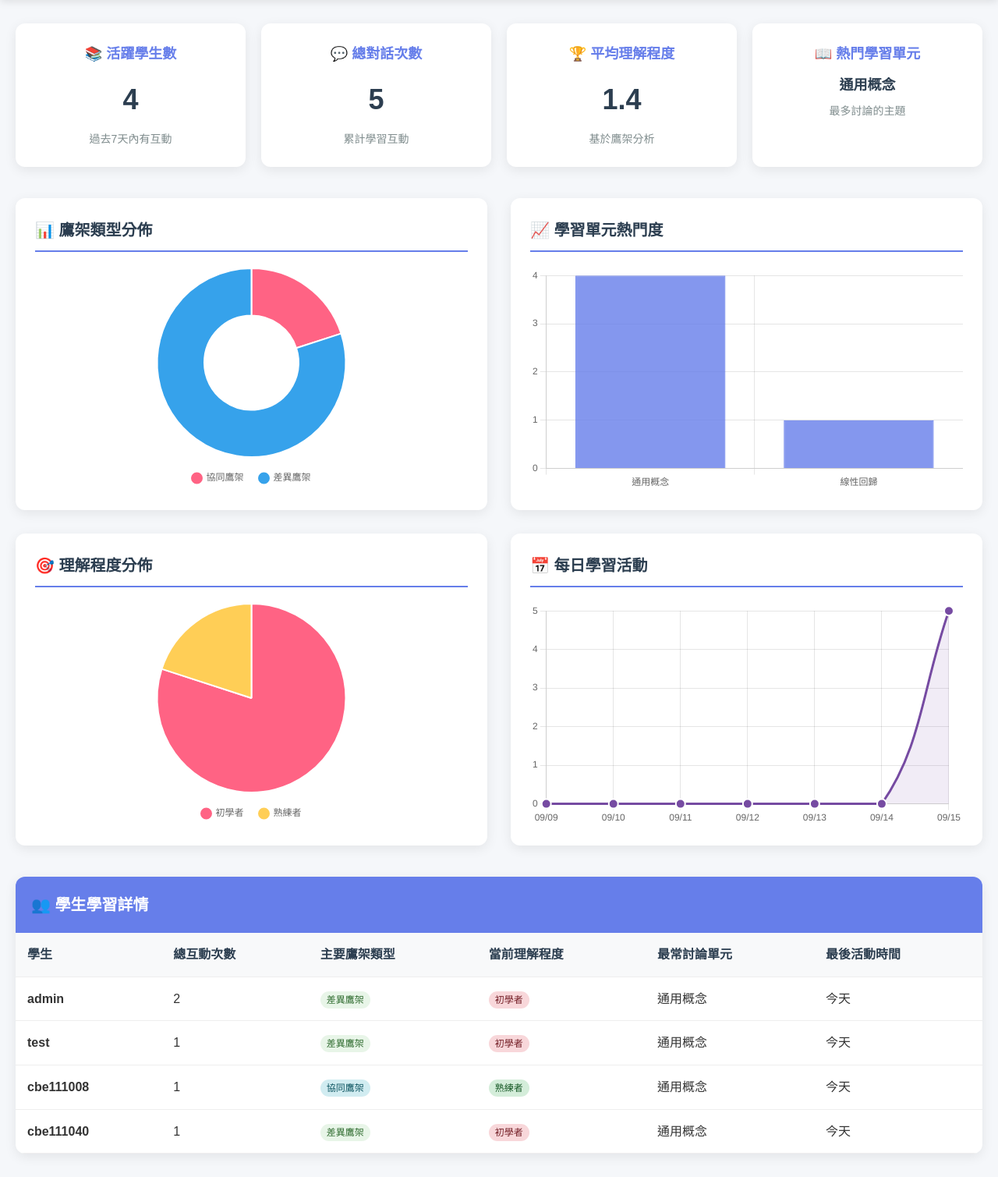
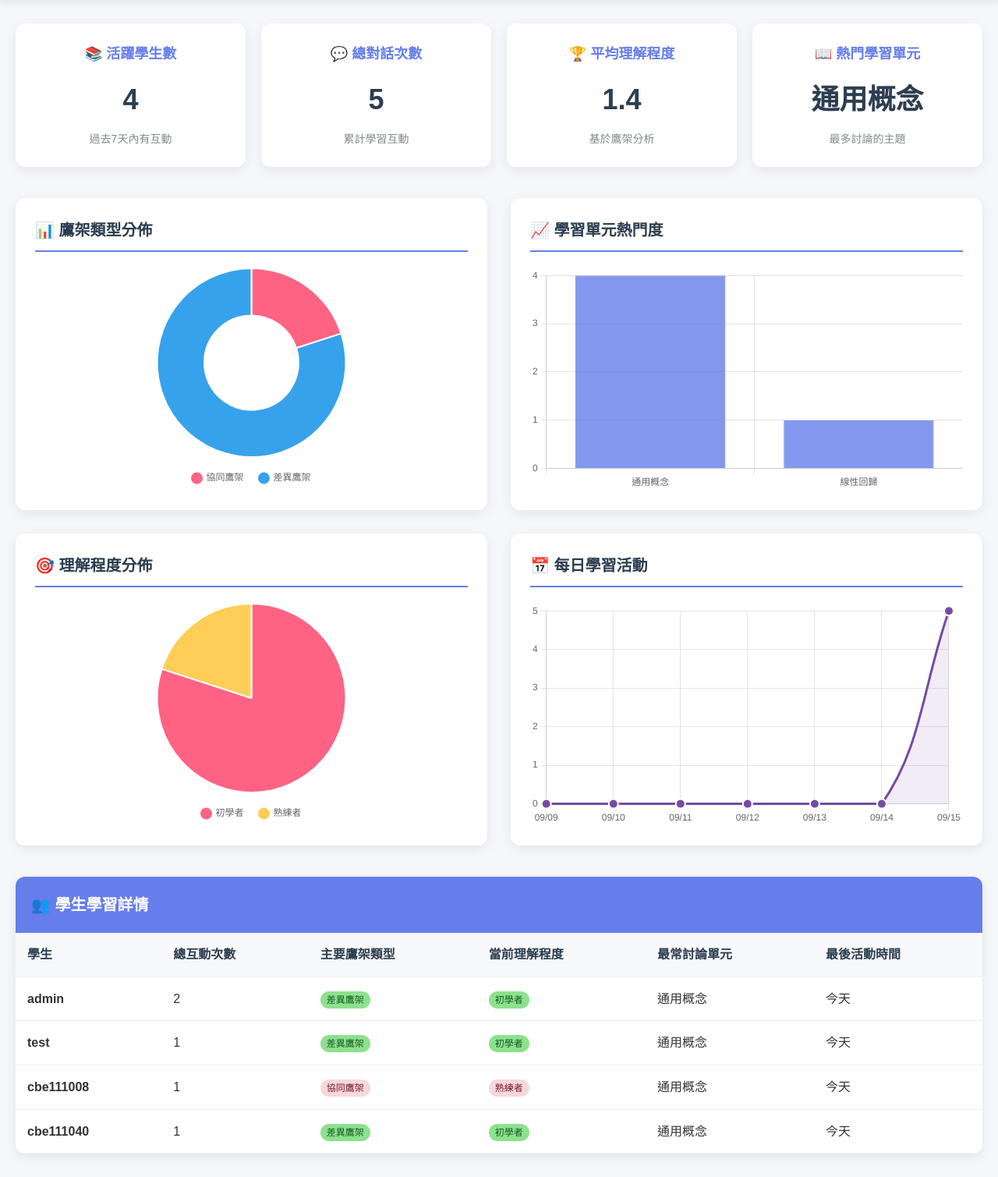
Before and after one commit to ying654/system, a Flask app: page /teacher in a window 1280 px wide. Shown: the part 120-1629 px from the top of the page at 78% size. Run offline with Flask 3, Linux system fonts and the light colour scheme; a user stored in the database is signed in; data comes from the database, SQL or seed files in the repository; both versions use the stored data as it was after the commit.

Commit message:
修正一些東西 和 加註解

```diff
--- a/static/teacher_analytics.css
+++ b/static/teacher_analytics.css
@@ -195,12 +195,12 @@ tr:hover {
     padding: 4px 8px;
     border-radius: 15px;
     font-size: 12px;
-    font-weight: 500;
+    font-weight: 545;
 }
 
 .scaffolding-badge.差異鷹架 {
-    background: #e8f5e8;
-    color: #2d6a2d;
+    background: #8de18d;
+    color: #155724;
 }
 
 .scaffolding-badge.重複鷹架 {
@@ -209,20 +209,20 @@ tr:hover {
 }
 
 .scaffolding-badge.協同鷹架 {
-    background: #d1ecf1;
-    color: #0c5460;
+    background: #f8d7da;
+    color: #721c24;
 }
 
 .level-badge {
     padding: 4px 8px;
     border-radius: 15px;
     font-size: 12px;
-    font-weight: 500;
+    font-weight: 545;
 }
 
 .level-badge.初學者 {
-    background: #f8d7da;
-    color: #721c24;
+    background: #8de18d;
+    color: #155724;
 }
 
 .level-badge.進階學習者 {
@@ -231,8 +231,8 @@ tr:hover {
 }
 
 .level-badge.熟練者 {
-    background: #d4edda;
-    color: #155724;
+    background: #f8d7da;
+    color: #721c24;
 }
 
 .loading {
--- a/static/teacher_analytics.js
+++ b/static/teacher_analytics.js
@@ -1,7 +1,7 @@
 let charts = {}; // 儲存圖表實例
 let isLoading = false; // 防止重複載入
 
-// 載入所有分析數據
+// 按下 重新載入的按鈕 會跑這個function
 async function loadAnalytics() {
     if (isLoading) return;
 
@@ -17,6 +17,7 @@ async function loadAnalytics() {
         document.getElementById('studentTableBody').innerHTML =
             '<tr><td colspan="6" class="loading"><span class="loading-spinner"></span> 載入中...</td></tr>';
 
+        // 跟後端要資料 基本統計數據、鷹架類型統計之類的 8===D
         const response = await fetch('/teacher_analytics', {
             method: 'GET',
             headers: {
@@ -57,6 +58,7 @@ function showError(message) {
     errorContainer.innerHTML = `<div class="error-message">${message}</div>`;
 }
 
+//顯示 上排四張卡片的數字、文字
 function updateStatsCards(stats) {
     document.getElementById('activeStudents').textContent = stats.activeStudents || 0;
     document.getElementById('totalConversations').textContent = stats.totalConversations || 0;
--- a/templates/teacher_analytics.html
+++ b/templates/teacher_analytics.html
@@ -22,6 +22,7 @@
     </div>
 
     <div class="container">
+        <!-- 用來裝報錯的東西 -->
         <div id="error-container"></div>
 
         <!-- 統計卡片 -->
@@ -43,7 +44,7 @@
             </div>
             <div class="stat-card">
                 <h3>📖 熱門學習單元</h3>
-                <div class="number" id="popularUnit" style="font-size: 18px; line-height: 1.2;">-</div>
+                <div class="number" id="popularUnit">-</div>
                 <div class="description">最多討論的主題</div>
             </div>
         </div>
```
Also changed, not shown: app.py (+5 -2 lines), users.db.
